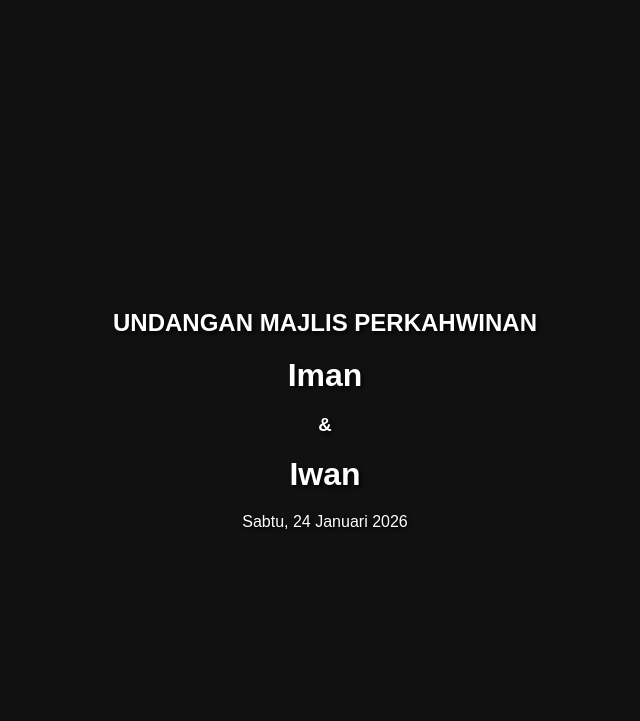
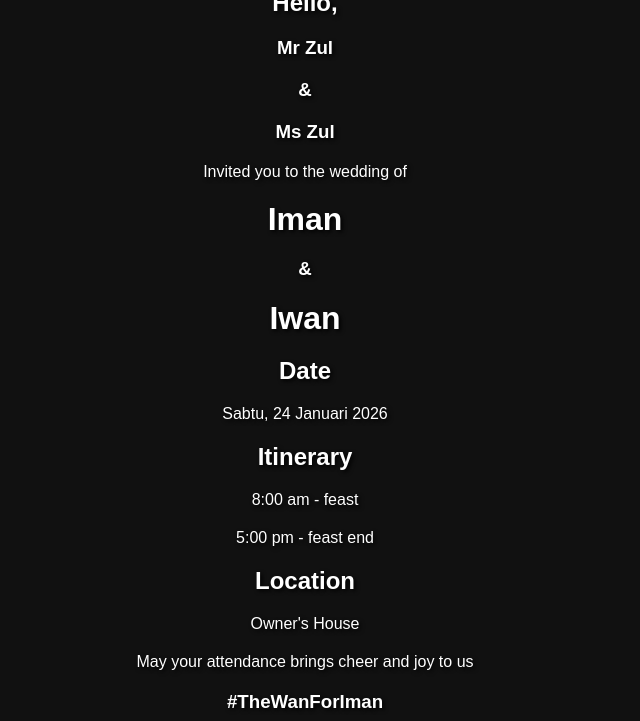
Before and after one commit to wanmalek/kadKahwinIman_Iwan, a plain HTML site: page index.html in a window 1280 px wide. Both pictures are taken after a click on the button "Open". Shown: the top 721 px of the page, without its empty margins (335-975 px from the left). Drawn offline with Linux system fonts and the light colour scheme.

Commit message:
Update index.html
6th update

```diff
--- a/index.html
+++ b/index.html
@@ -14,7 +14,7 @@
     }
     .container {
       position: relative;
-      height: 300%; /* ✅ 3 pages */
+      height: 200%; /* ✅ only 2 pages now */
       transition: transform 1s ease-in-out; /* ✅ faster slide */
     }
     .page {
@@ -27,6 +27,8 @@
       flex-direction: column;
       justify-content: center;
       align-items: center;
+      padding: 20px;
+      box-sizing: border-box;
     }
     .front {
       background: url("974023-vertical-maroon-color-background-1920x1200-for-lockscreen.jpg") no-repeat center/cover;
@@ -46,9 +48,8 @@
       cursor: pointer;
       box-shadow: 0 4px 8px rgba(0,0,0,0.3);
     }
-    .back, .third {
+    .back {
       background: #111;
-      padding: 20px;
       overflow-y: auto;
     }
     /* Slideshow styling */
@@ -75,7 +76,7 @@
 </head>
 <body>
   <div class="container" id="container">
-    <!-- Front Page (Page 1) -->
+    <!-- Page 1 -->
     <div class="page front">
       <h2>UNDANGAN MAJLIS PERKAHWINAN</h2>
       <h1>Iman</h1>
@@ -84,17 +85,14 @@
       <button class="open-btn" onclick="openInvitation()">Open</button>
     </div>
 
-    <!-- Second Page (Page 2) -->
+    <!-- Page 2 -->
     <div class="page back">
       <h2>UNDANGAN MAJLIS PERKAHWINAN</h2>
       <h1>Iman</h1>
       <h3>&</h3>
       <h1>Iwan</h1>
-      <p>Sabtu, 24 Januari 2026</p>
-    </div>
+      <p><b>Sabtu, 24 Januari 2026</b></p>
 
-    <!-- Third Page (Page 3) -->
-    <div class="page third">
       <h2>Hello,</h2>
       <h3>Mr Zul</h3>
       <h3>&</h3>
@@ -134,17 +132,11 @@
 
   <script>
     let music = document.getElementById('music');
-    let page = 0; // track page index
 
     function openInvitation() {
-      page++;
-      document.getElementById('container').style.transform = `translateY(-${page * 100}vh)`;
-      if (page === 1) {
-        music.play();
-      }
-      if (page === 2) {
-        startSlideshow();
-      }
+      document.getElementById('container').style.transform = 'translateY(-100vh)';
+      music.play();
+      startSlideshow();
     }
 
     // Slideshow function
@@ -166,9 +158,6 @@
         music.play();
       }
     });
-
-    // Allow tapping again to move from page 2 → page 3
-    document.querySelector('.back').addEventListener('click', openInvitation);
   </script>
 </body>
 </html>
```
